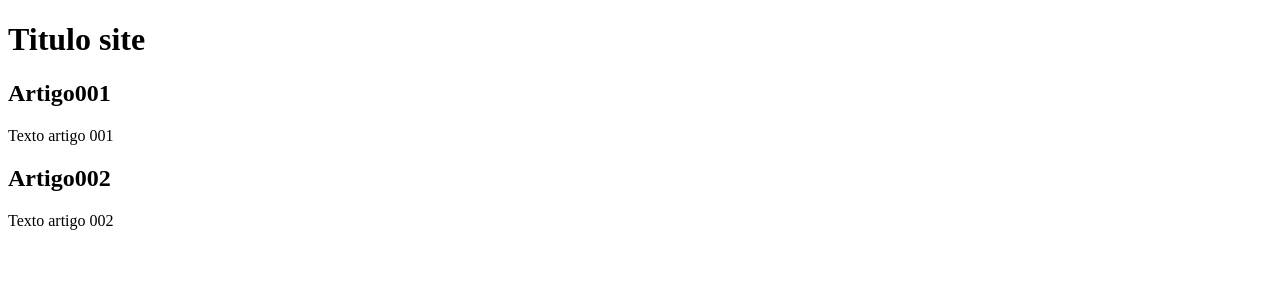
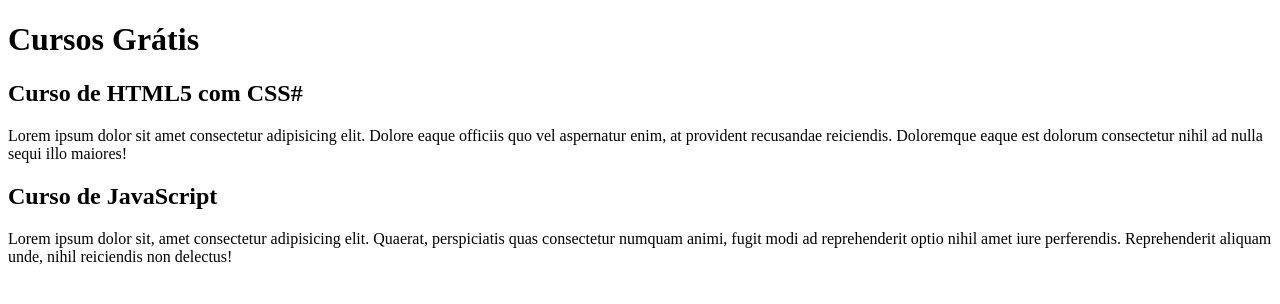
Before and after one commit to Tarik-Campestrini/projeto-site, a plain HTML site: page index.html in a window 1280 px wide. Drawn offline with Linux system fonts and the light colour scheme.

Commit message:
comecei a escrever conteúdo

```diff
--- a/index.html
+++ b/index.html
@@ -8,15 +8,15 @@
 <body>
     <main>
         <header>
-            <h1>Titulo site</h1>
+            <h1>Cursos Grátis</h1>
         </header>
         <article>
-            <h2>Artigo001</h2>
-            <p>Texto artigo 001</p>
+            <h2>Curso de HTML5 com CSS#</h2>
+            <p>Lorem ipsum dolor sit amet consectetur adipisicing elit. Dolore eaque officiis quo vel aspernatur enim, at provident recusandae reiciendis. Doloremque eaque est dolorum consectetur nihil ad nulla sequi illo maiores!</p>
         </article>
         <article>
-           <h2>Artigo002</h2>
-           <p>Texto artigo 002</p>
+           <h2>Curso de JavaScript</h2>
+           <p>Lorem ipsum dolor sit, amet consectetur adipisicing elit. Quaerat, perspiciatis quas consectetur numquam animi, fugit modi ad reprehenderit optio nihil amet iure perferendis. Reprehenderit aliquam unde, nihil reiciendis non delectus!</p>
         </article>
 
 
```
